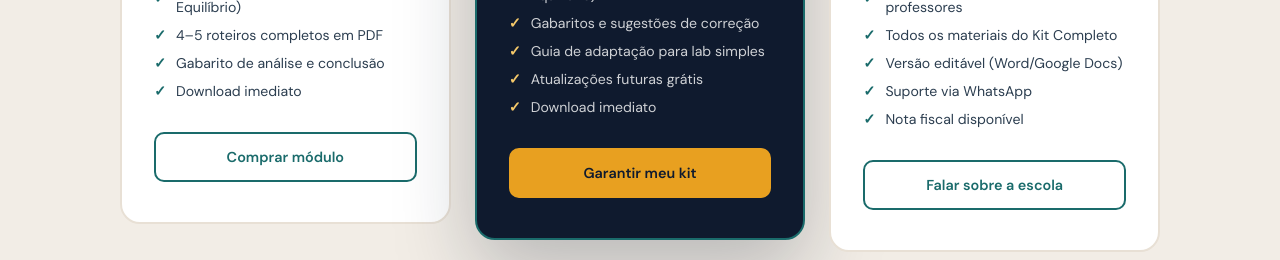
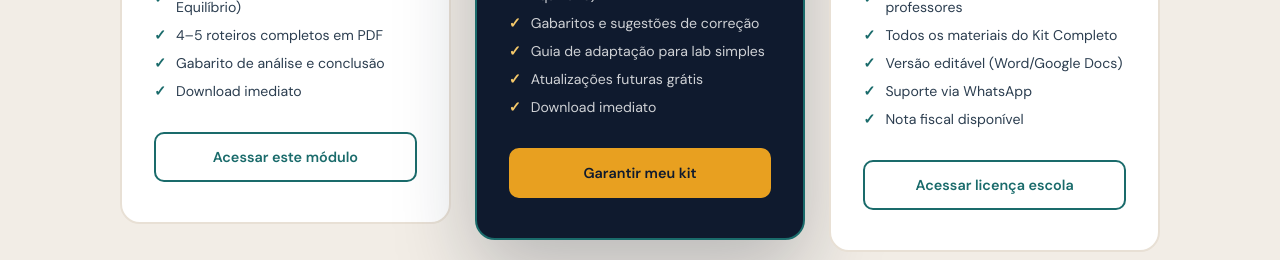
Before and after one commit to Luiza-Bandeira/LabemAula, a Next.js app: page / in a window 1280 px wide. Shown: the part 4380-4640 px from the top of the page. Built offline with nearby package versions, Linux system fonts and the light colour scheme.

Commit message:
feat: redirect plans to dashboard and remove hotmart links

```diff
--- a/src/app/page.tsx
+++ b/src/app/page.tsx
@@ -197,7 +197,7 @@ export default function Home() {
                 <li>Gabarito de análise e conclusão</li>
                 <li>Download imediato</li>
               </ul>
-              <Link href="https://pay.hotmart.com/I104619180M?off=avulso" className="btn-plano">Comprar módulo</Link>
+              <Link href="/dashboard" className="btn-plano">Acessar este módulo</Link>
             </div>
 
             <div className="plano destaque">
@@ -212,7 +212,7 @@ export default function Home() {
                 <li>Atualizações futuras grátis</li>
                 <li>Download imediato</li>
               </ul>
-              <Link href="https://pay.hotmart.com/I104619180M?off=completo" className="btn-plano">Garantir meu kit</Link>
+              <Link href="/dashboard" className="btn-plano">Garantir meu kit</Link>
             </div>
 
             <div className="plano">
@@ -226,7 +226,7 @@ export default function Home() {
                 <li>Suporte via WhatsApp</li>
                 <li>Nota fiscal disponível</li>
               </ul>
-              <Link href="https://pay.hotmart.com/I104619180M?off=escola" className="btn-plano">Falar sobre a escola</Link>
+              <Link href="/dashboard" className="btn-plano">Acessar licença escola</Link>
             </div>
           </div>
         </div>
```
